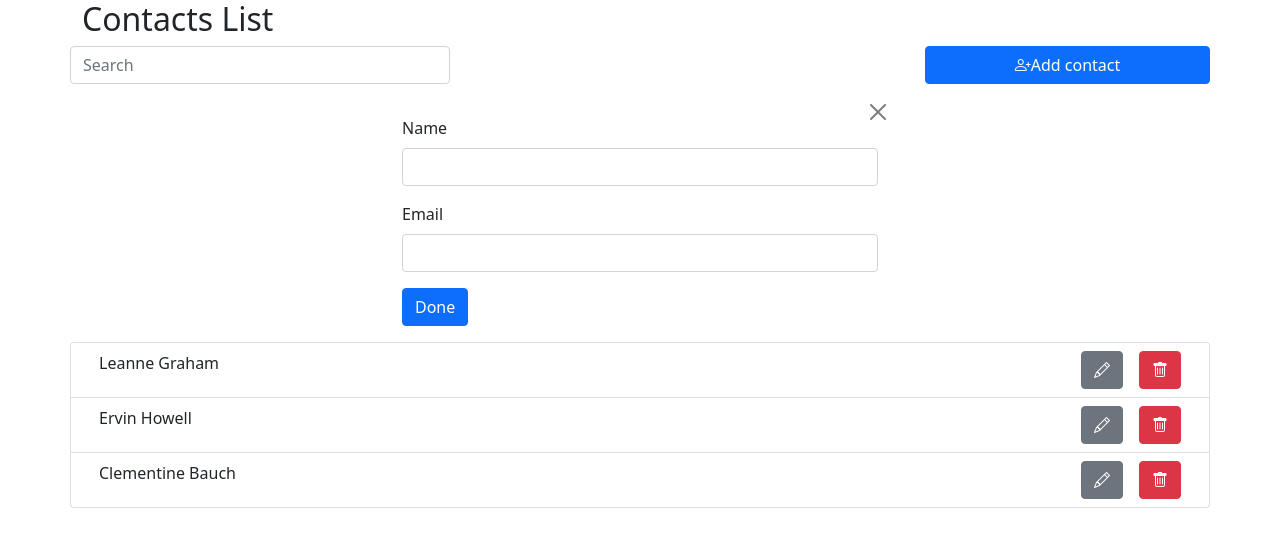
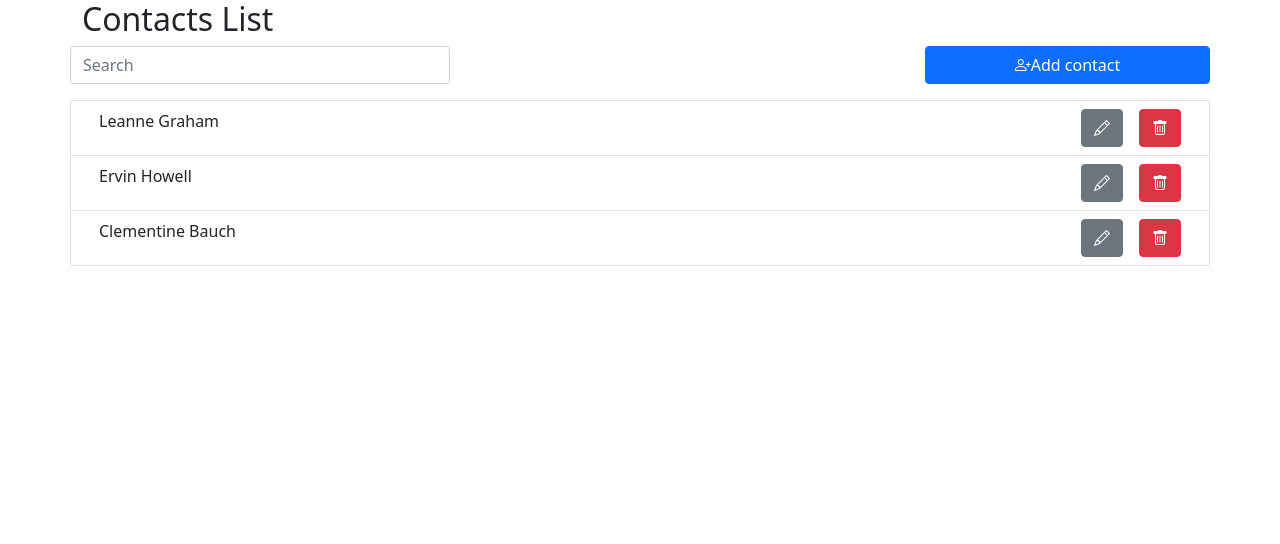
Before and after one commit to TarasBalem/contacts, a React (Create React App) app: page / in a window 1280 px wide. Shown: the top 544 px of the page. Built offline with nearby package versions, Linux system fonts and the light colour scheme.

Commit message:
ready show form, ready index ContactPage

```diff
--- a/src/App.jsx
+++ b/src/App.jsx
@@ -1,79 +1,11 @@
-import React, {useState, useEffect, useMemo} from "react";
-import {generate as id} from "shortid";
-import ContactContext from "contexts/ContactContext";
-import ContactsList from "pages/ContactsPage/components/ContactsList";
-import ContactForm from "pages/ContactsPage/components/ContactForm";
-import {contacts as data} from "data";
-
-const initialState = {
-  contacts: [],
-};
+import React from "react";
+import ContactsPage from "pages/ContactsPage";
 
 const App = () => {
-  const [contacts, setContacts] = useState(initialState.contacts);
-  const [selectedContact, setSelectedContact] = useState({});
-  const [filter, setFilter] = useState("");
-
-  useEffect(() => {
-    setContacts([...data]);
-  }, []);
-
-  const selectContactForEdit = (selectedContact) => {
-    setSelectedContact(selectedContact);
-  };
-
-  const addContact = (contact) => {
-    setContacts([{id: id(), ...contact}, ...contacts]);
-  };
-
-  const updateContact = (contact) => {
-    setContacts(contacts.map((c) => (c.id === contact.id ? contact : c)));
-    setSelectedContact({});
-  };
-
-  const saveContact = (contact) =>
-    contact.id ? updateContact(contact) : addContact(contact);
-
-  const deleteContact = (id) => {
-    setContacts((contacts) => contacts.filter((c) => c.id !== id));
-  };
-
-  const updateFilter = ({target}) => {
-    setFilter(target.value);
-  };
-
-  const value = useMemo(() => ({deleteContact, selectContactForEdit}), []);
-
   return (
-    <ContactContext.Provider value={value}>
-      <div className="container">
-        <h2>Contacts List</h2>
-        <div className="row mb-3 d-flex justify-content-between">
-          <div className="col-4 p-0">
-            <input
-              type="text"
-              value={filter}
-              onChange={updateFilter}
-              placeholder="Search"
-              className="form-control"
-            />
-          </div>
-          <button className="btn btn-primary col-3">
-            <i className="bi bi-person-plus" />
-            Add contact
-          </button>
-        </div>
-        <ContactForm
-          saveContact={saveContact}
-          selectedContact={selectedContact}
-        />
-        <ContactsList
-          contacts={contacts.filter((contact) =>
-            contact.name.toLowerCase().includes(filter.toLowerCase())
-          )}
-        />
-      </div>
-    </ContactContext.Provider>
+    <div className="container">
+      <ContactsPage />
+    </div>
   );
 };
 
--- /dev/null
+++ b/src/components/Filter.jsx
@@ -0,0 +1,17 @@
+import React from "react";
+
+const Filter = ({filter, updateFilter}) => {
+  return (
+    <div className="col-4 p-0">
+      <input
+        type="text"
+        value={filter}
+        onChange={updateFilter}
+        placeholder="Search"
+        className="form-control"
+      />
+    </div>
+  );
+};
+
+export default Filter;
--- a/src/pages/ContactsPage/components/ContactForm.jsx
+++ b/src/pages/ContactsPage/components/ContactForm.jsx
@@ -1,7 +1,7 @@
 import React, {useState, useEffect} from "react";
 import PropTypes from "prop-types";
 
-const ContactForm = ({saveContact, selectedContact}) => {
+const ContactForm = ({saveContact, selectedContact, closeForm}) => {
   const [formData, setFormData] = useState({
     name: "",
     email: "",
@@ -21,6 +21,7 @@ const ContactForm = ({saveContact, selectedContact}) => {
     e.preventDefault();
     saveContact(formData);
     setFormData({name: "", email: ""});
+    closeForm();
   };
 
   return (
@@ -32,6 +33,7 @@ const ContactForm = ({saveContact, selectedContact}) => {
       <button
         type="button"
         className="btn-close position-absolute top-0 end-0"
+        onClick={closeForm}
       ></button>
       <div className="mb-3">
         <label htmlFor="name" className="form-label">
--- /dev/null
+++ b/src/pages/ContactsPage/index.jsx
@@ -0,0 +1,87 @@
+import React, {useState, useEffect, useMemo} from "react";
+import {generate as id} from "shortid";
+import ContactContext from "contexts/ContactContext";
+import ContactsList from "pages/ContactsPage/components/ContactsList";
+import ContactForm from "pages/ContactsPage/components/ContactForm";
+import Filter from "components/Filter";
+import {contacts as data} from "data";
+
+const initialState = {
+  contacts: [],
+};
+const ContactsPage = () => {
+  const [contacts, setContacts] = useState(initialState.contacts);
+  const [selectedContact, setSelectedContact] = useState({});
+  const [filter, setFilter] = useState("");
+  const [showForm, setShowForm] = useState(false);
+
+  useEffect(() => {
+    setContacts([...data]);
+  }, []);
+
+  const selectContactForEdit = (selectedContact) => {
+    setSelectedContact(selectedContact);
+    setShowForm(true);
+  };
+
+  const addContact = (contact) => {
+    setContacts([{id: id(), ...contact}, ...contacts]);
+  };
+
+  const updateContact = (contact) => {
+    setContacts(contacts.map((c) => (c.id === contact.id ? contact : c)));
+    setSelectedContact({});
+  };
+
+  const saveContact = (contact) => {
+    contact.id ? updateContact(contact) : addContact(contact);
+  };
+
+  const deleteContact = (id) => {
+    setContacts((contacts) => contacts.filter((c) => c.id !== id));
+  };
+
+  const updateFilter = ({target}) => {
+    setFilter(target.value);
+  };
+
+  const handleShowForm = () => setShowForm((x) => (x = !x));
+
+  const closeForm = () => {
+    setSelectedContact({});
+    handleShowForm();
+  };
+
+  const value = useMemo(() => ({deleteContact, selectContactForEdit}), []);
+
+  return (
+    <ContactContext.Provider value={value}>
+      {showForm ? (
+        <ContactForm
+          saveContact={saveContact}
+          selectedContact={selectedContact}
+          handleShowForm={handleShowForm}
+          closeForm={closeForm}
+        />
+      ) : (
+        <>
+          <h2>Contacts List</h2>
+          <div className="row mb-3 d-flex justify-content-between">
+            <Filter filter={filter} updateFilter={updateFilter} />
+            <button className="btn btn-primary col-3" onClick={handleShowForm}>
+              <i className="bi bi-person-plus" />
+              Add contact
+            </button>
+          </div>
+          <ContactsList
+            contacts={contacts.filter((contact) =>
+              contact.name.toLowerCase().includes(filter.toLowerCase())
+            )}
+          />
+        </>
+      )}
+    </ContactContext.Provider>
+  );
+};
+
+export default ContactsPage;
```
